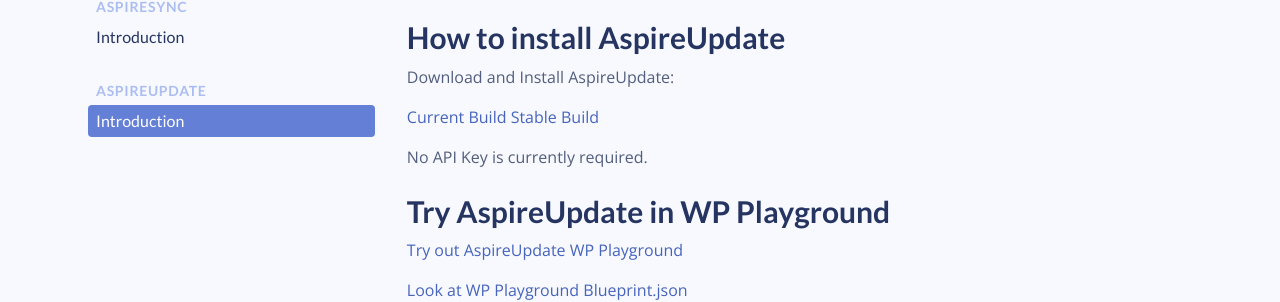
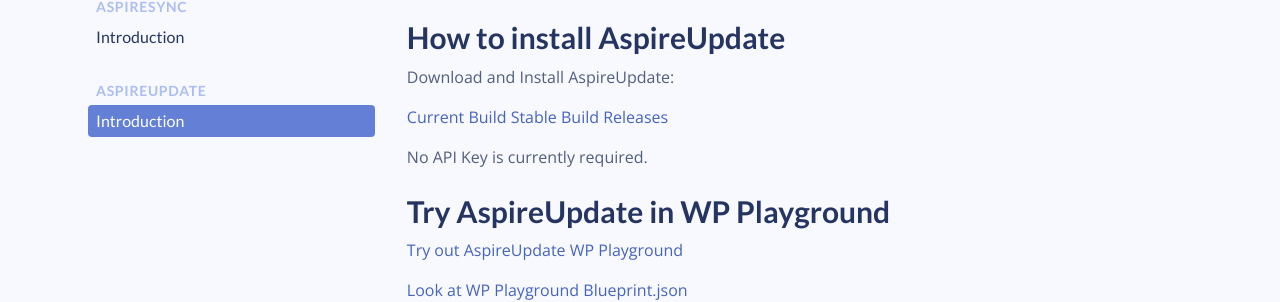
Before and after one commit to aspirepress/documentation, a Jekyll site: the page built from docs/aspireupdate/index.md, in a window 1280 px wide and 900 px high. Shown: the part 292-594 px from the top of the window. Built offline with Jekyll 4.4.1, drawn with Linux system fonts in a browser that asks for light colours; comment, search, counter and statistics services are not loaded.

Commit message:
added AU releases link

```diff
--- a/docs/aspireupdate/index.md
+++ b/docs/aspireupdate/index.md
@@ -14,6 +14,7 @@ Download and Install AspireUpdate:
 
 [Current Build](https://github.com/aspirepress/AspireUpdate/tree/main)
 [Stable Build](https://github.com/aspirepress/AspireUpdate/tree/main)
+[Releases](https://github.com/aspirepress/AspireUpdate/releases)
 
 No API Key is currently required.
 
```
